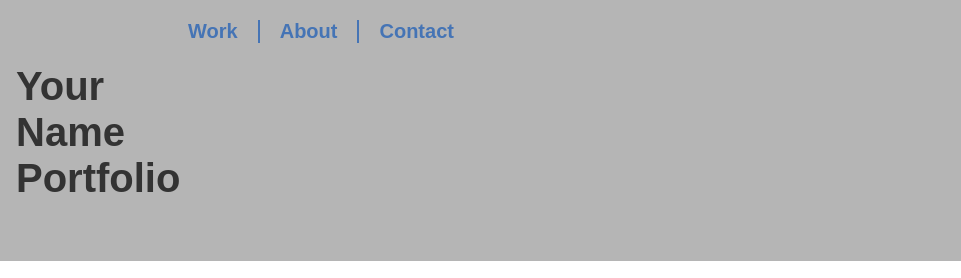
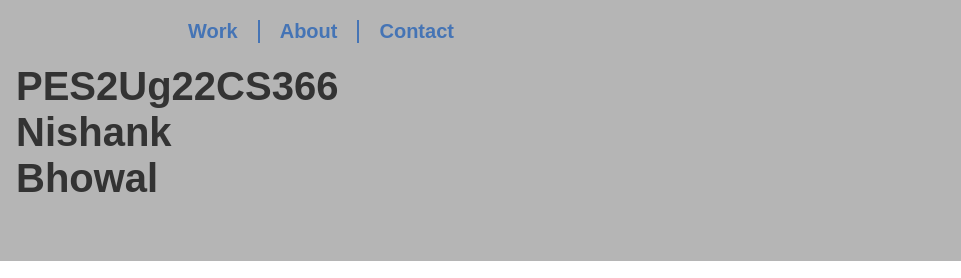
Before and after one commit to nishank-b/cs366_portfolio, a plain HTML site: page index.html in a window 1280 px wide. Shown: the top 278 px of the page, 319-1280 px from the left. Drawn offline with nearby package versions, Linux system fonts and the light colour scheme.

Commit message:
Update index.html

```diff
--- a/index.html
+++ b/index.html
@@ -38,7 +38,7 @@
         <div class="wrapper">
 
 			<div class="logo-container">
-				<h1>Your<br>Name<br>Portfolio</h1>
+				<h1>PES2Ug22CS366<br>Nishank<br>Bhowal</h1>
 
 				<!-- ------------------------------------------------------
 				Note that the image of the logo is linked to the home page.
```
